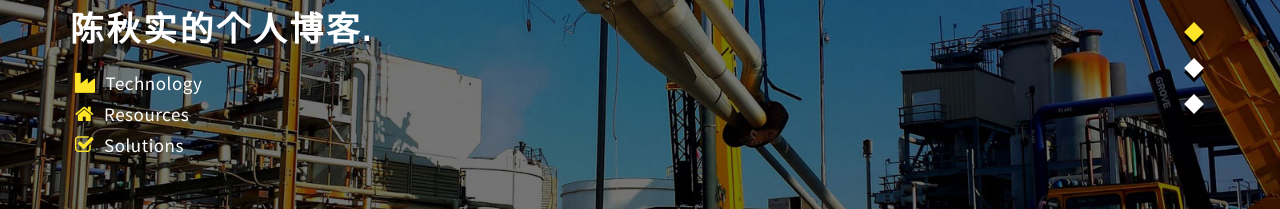
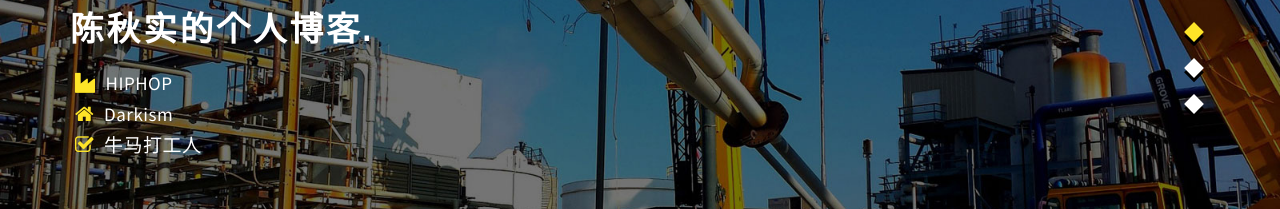
Before and after one commit to nirvana3000/nirvana3000.github.io, a plain HTML site: page index.html in a window 1280 px wide. Shown: the part 197-406 px from the top of the page. Drawn offline with Linux system fonts and the light colour scheme.

Commit message:
Update index.html

```diff
--- a/index.html
+++ b/index.html
@@ -60,9 +60,9 @@
 					  	<div class="banner-bottom-text">
 					  			<h3>陈秋实的个人博客.</h3>
 								<ul class="banner-lis-w3ls">
-									<li><i class="fa fa-industry" aria-hidden="true"></i>Technology</li>
-									<li><i class="fa fa-home" aria-hidden="true"></i>Resources</li>
-									<li><i class="fa fa-check-square-o" aria-hidden="true"></i>Solutions</li>
+									<li><i class="fa fa-industry" aria-hidden="true"></i>HIPHOP</li>
+									<li><i class="fa fa-home" aria-hidden="true"></i>Darkism</li>
+									<li><i class="fa fa-check-square-o" aria-hidden="true"></i>牛马打工人</li>
 								</ul>
 					 	</div>
 					  </li>
@@ -70,9 +70,9 @@
 					  	<div class="banner-bottom-text">
 					  		<h3>陈秋实的个人博客.</h3>
 							<ul class="banner-lis-w3ls">
-								<li><i class="fa fa-industry" aria-hidden="true"></i>Technology</li>
-								<li><i class="fa fa-home" aria-hidden="true"></i>Resources</li>
-								<li><i class="fa fa-check-square-o" aria-hidden="true"></i>Solutions</li>
+								<li><i class="fa fa-industry" aria-hidden="true"></i>HIPHOP</li>
+								<li><i class="fa fa-home" aria-hidden="true"></i>Darkism</li>
+								<li><i class="fa fa-check-square-o" aria-hidden="true"></i>S牛马打工人</li>
 							</ul>
 					 	</div>
 					  </li>
@@ -80,9 +80,9 @@
 					  	<div class="banner-bottom-text">
 					  		<h3>还是陈秋实的个人博客.</h3>
 							<ul class="banner-lis-w3ls">
-								<li><i class="fa fa-industry" aria-hidden="true"></i>Technology</li>
-								<li><i class="fa fa-home" aria-hidden="true"></i>Resources</li>
-								<li><i class="fa fa-check-square-o" aria-hidden="true"></i>Solutions</li>
+								<li><i class="fa fa-industry" aria-hidden="true"></i>HIPHOP</li>
+								<li><i class="fa fa-home" aria-hidden="true"></i>Darkism</li>
+								<li><i class="fa fa-check-square-o" aria-hidden="true"></i>牛马打工人</li>
 							</ul>
 					 	</div>
 					  </li>
```
